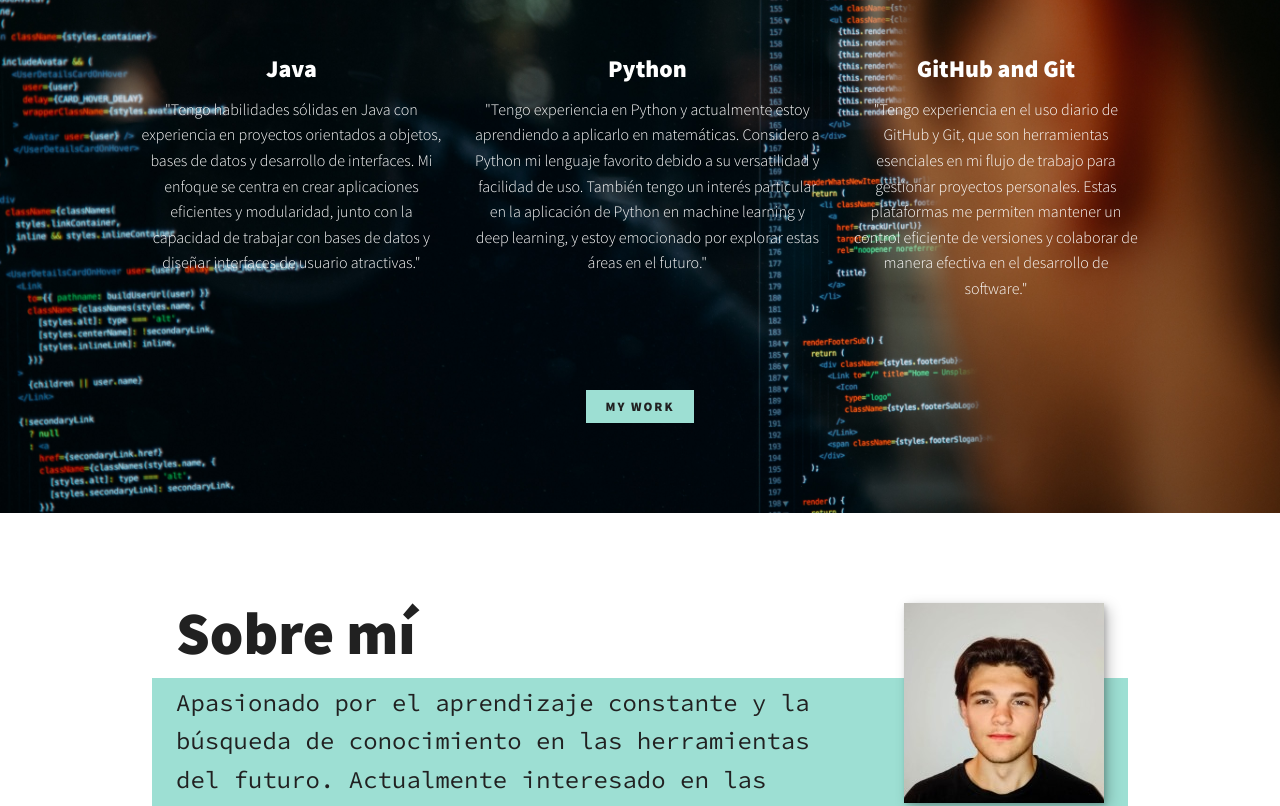
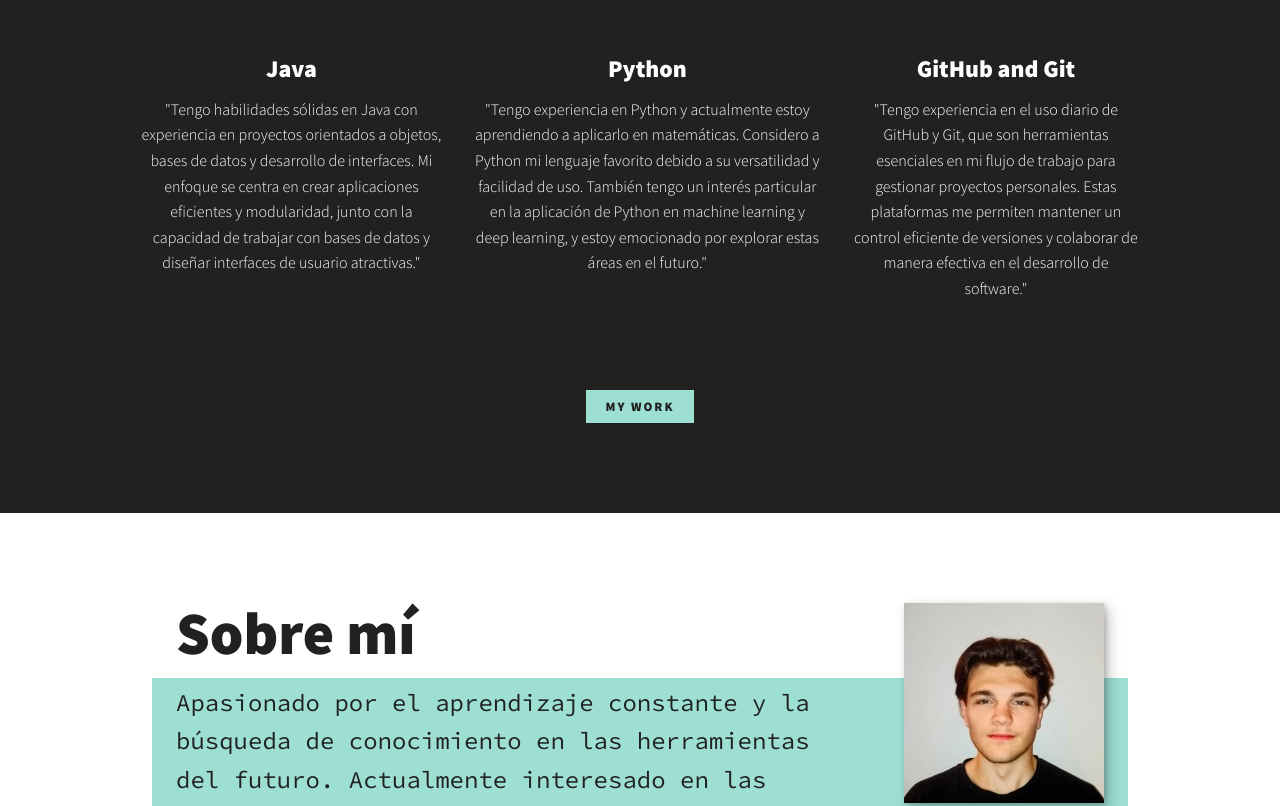
Before and after one commit to T0p2/T0p2.github.io, a plain HTML site: page index.html in a window 1280 px wide. Shown: the part 715-1521 px from the top of the page. Drawn offline with nearby package versions, Linux system fonts and the light colour scheme.

Commit message:
initial commit

```diff
--- a/style.css
+++ b/style.css
@@ -238,7 +238,7 @@ header {
 
 
 
-/*  Intro section  */
+/* Pr  */
 .intro_img {
     box-shadow: var(--bs);
 }
@@ -279,10 +279,10 @@ header {
     }
 }
 
-/*services*/
+/*habilidades*/
 .my-services {
-    background-color: var(--clr-axul);
-    background-image: url(services.jpg);
+    background-color: var(--clr-dark);
+    color: var(--clr-light);
     background-size: cover;
     background-blend-mode: multiply;
     color: var(--clr-light);
@@ -372,7 +372,7 @@ header {
 /* My Work */
 
 .my-work {
-    /*background-color: var(--clr-dark);*/
+    background-color: var(--clr-dark);
     color: var(--clr-light);
     text-align: center;
 }
```
